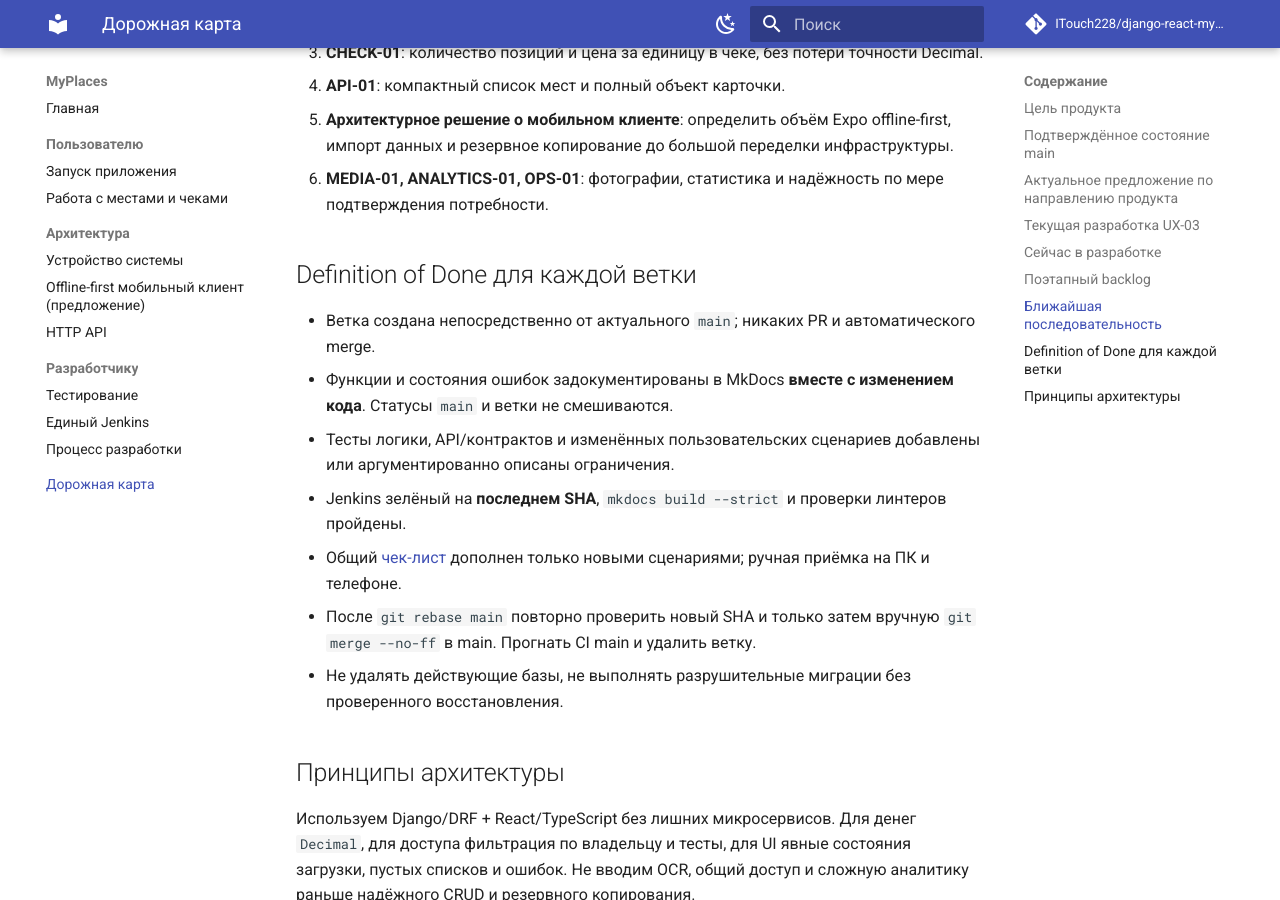
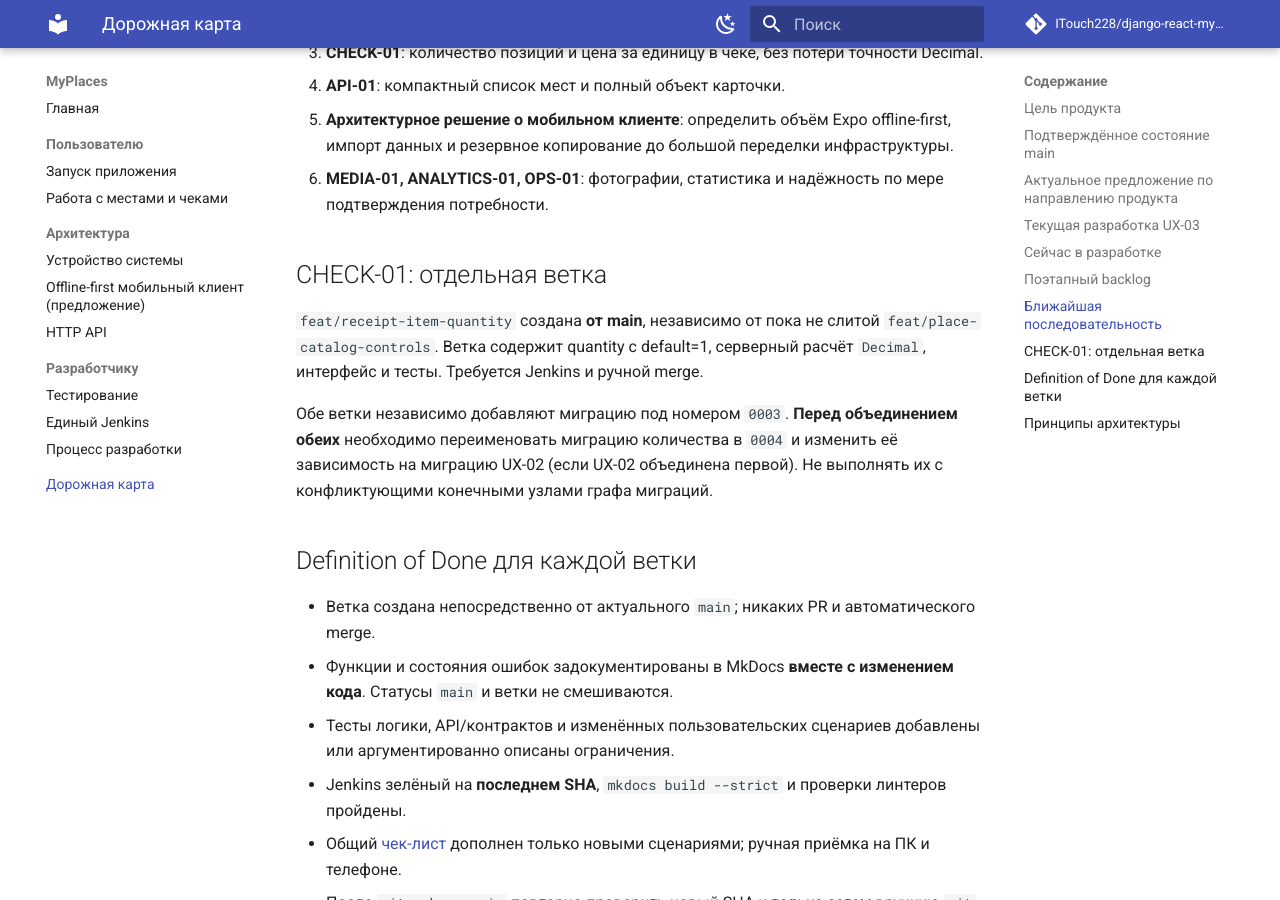
Before and after one commit to ITouch228/django-react-myplaces, an MkDocs documentation site: the page built from docs/roadmap.md, in a window 1280 px wide and 900 px high, scrolled down 3798 px. Built offline with MkDocs 1.6.1 and Material for MkDocs 9.7.7, drawn with Linux system fonts in a browser that asks for light colours; comment, search, counter and statistics services are not loaded.

Commit message:
docs(checks): document quantity semantics, migration and acceptance tests

```diff
--- a/docs/roadmap.md
+++ b/docs/roadmap.md
@@ -61,6 +61,12 @@
 5. **Архитектурное решение о мобильном клиенте**: определить объём Expo offline-first, импорт данных и резервное копирование до большой переделки инфраструктуры.
 6. **MEDIA-01, ANALYTICS-01, OPS-01**: фотографии, статистика и надёжность по мере подтверждения потребности.
 
+## CHECK-01: отдельная ветка
+
+`feat/receipt-item-quantity` создана **от main**, независимо от пока не слитой `feat/place-catalog-controls`. Ветка содержит quantity с default=1, серверный расчёт `Decimal`, интерфейс и тесты. Требуется Jenkins и ручной merge.
+
+Обе ветки независимо добавляют миграцию под номером `0003`. **Перед объединением обеих** необходимо переименовать миграцию количества в `0004` и изменить её зависимость на миграцию UX-02 (если UX-02 объединена первой). Не выполнять их с конфликтующими конечными узлами графа миграций.
+
 ## Definition of Done для каждой ветки
 
 - Ветка создана непосредственно от актуального `main`; никаких PR и автоматического merge.
```
